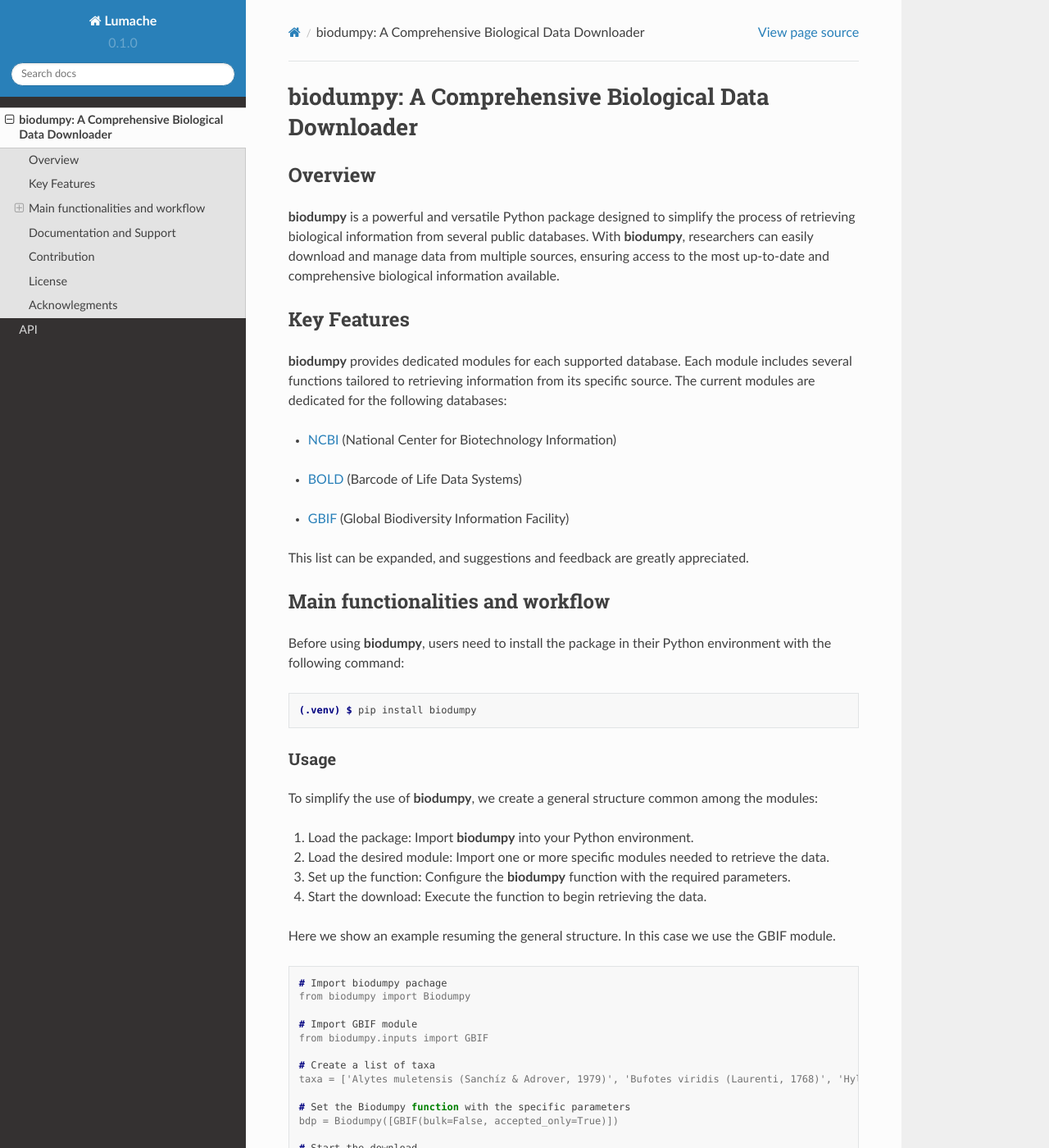
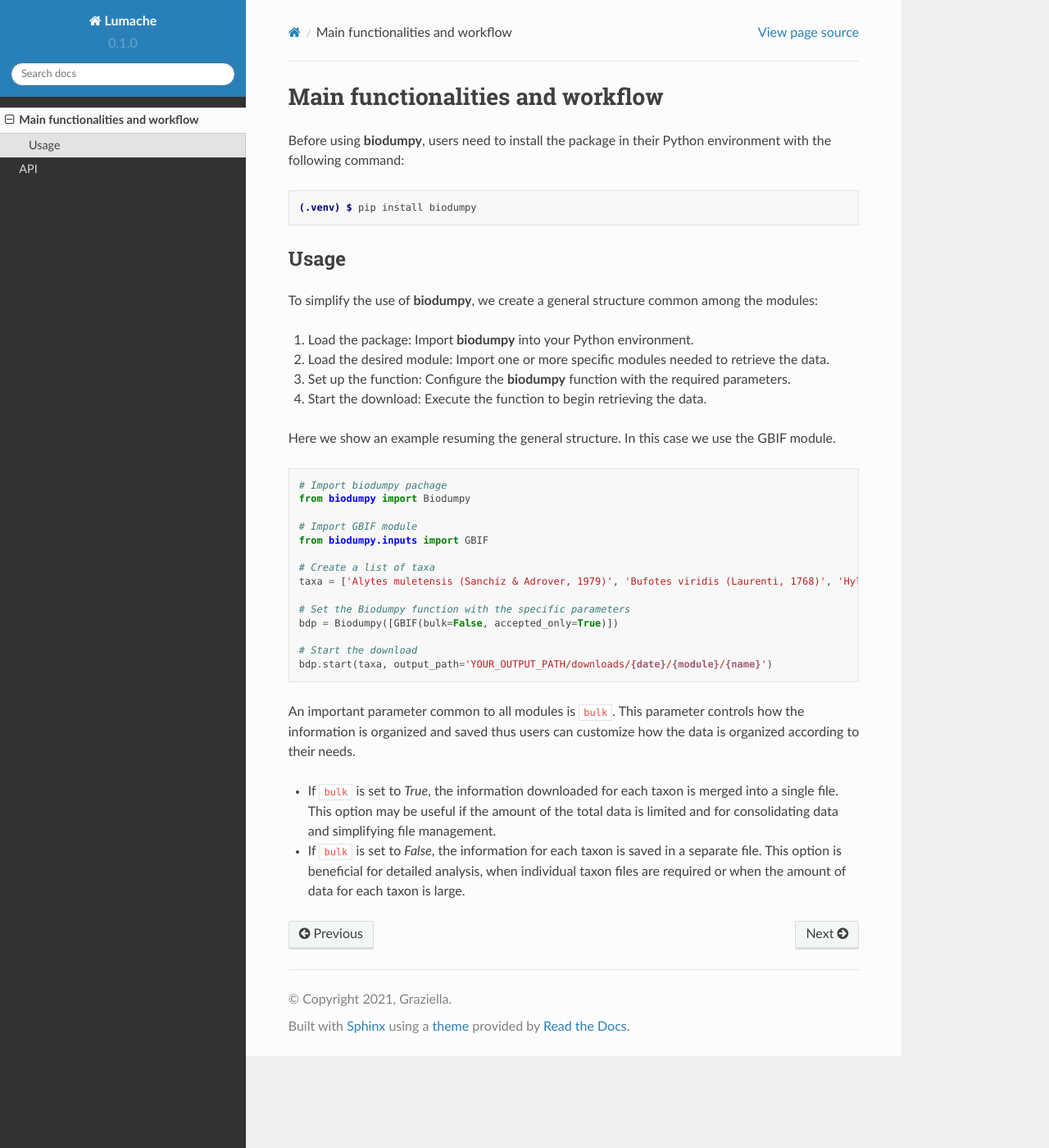
Before and after one commit to TommasoCanc/rtd-tutorial, a Sphinx documentation site: the page built from docs/source/usage.rst, in a window 1280 px wide and 1400 px high. Shown: the whole window at 82% size. Built offline with Sphinx 7.4.7 and the Read the Docs theme 2.0.0, drawn with Linux system fonts in a browser that asks for light colours; some of the changed text lies outside the part shown.

Commit message:
Update usage.rst

```diff
--- a/docs/source/usage.rst
+++ b/docs/source/usage.rst
@@ -1,36 +1,7 @@
-biodumpy: A Comprehensive Biological Data Downloader
-====================================================
+Main functionalities and workflow
+=================================
 
 .. _installation:
-
-Overview
---------
-
-**biodumpy** is a powerful and versatile Python package designed to simplify the process of retrieving biological information
-from several public databases. With **biodumpy**, researchers can easily download and manage data from multiple sources,
-ensuring access to the most up-to-date and comprehensive biological information available.
-
-
-Key Features
-------------
-
-**biodumpy** provides dedicated modules for each supported database. Each module includes several functions tailored to
-retrieving information from its specific source. The current modules are dedicated for the following databases:
-
-- `NCBI`_ (National Center for Biotechnology Information)
-.. _NCBI: https://www.ncbi.nlm.nih.gov
-
-- `BOLD`_ (Barcode of Life Data Systems)
-.. _BOLD: https://boldsystems.org/
-
-- `GBIF`_ (Global Biodiversity Information Facility)
-.. _GBIF: https://www.gbif.org/
-
-This list can be expanded, and suggestions and feedback are greatly appreciated.
-
-
-Main functionalities and workflow
----------------------------------
 
 Before using **biodumpy**, users need to install the package in their Python environment with the following command:
 
@@ -51,7 +22,7 @@
 
 Here we show an example resuming the general structure. In this case we use the GBIF module.
 
-.. code-block:: console
+.. code-block:: python
 
    # Import biodumpy pachage
    from biodumpy import Biodumpy
@@ -69,43 +40,12 @@
    bdp.start(taxa, output_path='YOUR_OUTPUT_PATH/downloads/{date}/{module}/{name}')
 
 
-An important parameter common to all modules is **bulk**. This parameter controls how the information is organized and
+An important parameter common to all modules is ``bulk``. This parameter controls how the information is organized and
 saved thus users can customize how the data is organized according to their needs.
 
-- If **bulk** is set to True, the information downloaded for each taxon is merged into a single file.
+- If ``bulk`` is set to *True*, the information downloaded for each taxon is merged into a single file.
   This option may be useful if the amount of the total data is limited and for consolidating data and simplifying file management.
 
-- If bulk is set to False, the information for each taxon is saved in a separate file.
+- If ``bulk`` is set to *False*, the information for each taxon is saved in a separate file.
   This option is beneficial for detailed analysis, when individual taxon files are required or when the amount of data for
   each taxon is large.
-
-
-Documentation and Support
--------------------------
-
-For detailed documentation, tutorials, and support, please visit the **biodumpy** GitHub section Tutorial or contact
-our support team at XXX@biodumpy.com.
-
-
-Contribution
-------------
-
-**biodumpy** is an open-source project, and contributions are welcome!
-If you have ideas for new features, bug fixes, or improvements, please submit an issue or pull request on our GitHub repository.
-
-
-License
--------
-
-**biodumpy** is licensed under the GNU GENERAL PUBLIC LICENSE. See the LICENSE file for more details.
-
-
-Acknowlegments
---------------
-
-The project was supported by MCIN with funding from European Union—NextGenerationEU (PRTR-C17.I1) and the Government of the Balearic Islands.
-
-<hr>
-<div style="display: flex; justify-content: center">
-<img src='/www/logo_cbb.png' alt='logo_cbb' width='200'>
-</div>
```
